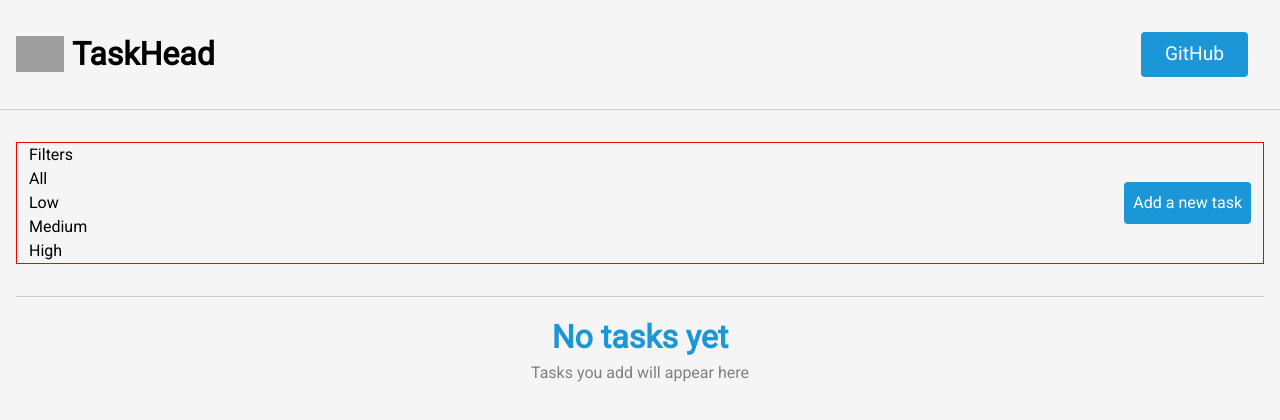
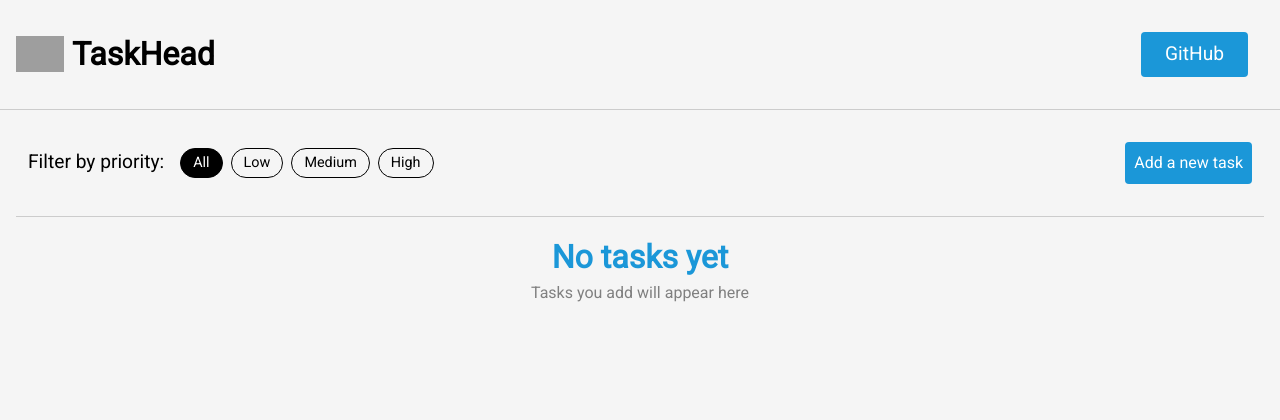
Before and after one commit to not-vibhu/taskhead, a React (Create React App) app: page / in a window 1280 px wide. Shown: the top 420 px of the page. Built offline with nearby package versions, Linux system fonts and the light colour scheme; grey boxes are pictures that could not be loaded.

Commit message:
style: styled filters

```diff
--- a/src/Components/Filters.jsx
+++ b/src/Components/Filters.jsx
@@ -9,12 +9,12 @@ export default function Filters() {
 
     return (
         <div className="filter-div">
-            <p>Filters</p>
+            <p className="filter-text">Filter by priority: </p>
 
-            <div>
+            <div className="filter-pill-div">
 
-                {filterList.map((filterItem) => <div className={`filter-pill`} onClick={() => setFilter(filterItem)}>
-                    {filterItem}
+                {filterList.map((filterItem) => <div className={`filter-pill ${filter === filterItem ? "active-filter" : null}`} onClick={() => setFilter(filterItem)}>
+                    <p>{filterItem}</p>
                 </div>
                 )}
 
--- a/src/Components/Styles/Filters.css
+++ b/src/Components/Styles/Filters.css
@@ -0,0 +1,35 @@
+.filter-div {
+    display: flex;
+    gap: 1rem;
+    align-items: center;
+}
+
+.filter-text {
+    color: black;
+    font-size: 1.2rem;
+}
+
+.filter-pill-div {
+    display: flex;
+    align-items: center;
+    gap: 0.5rem;
+}
+
+.filter-pill {
+    max-width: max-content;
+    border: 1px solid black;
+    font-size: 0.9rem;
+    padding: 0.2rem 0.75rem;
+    border-radius: 1.25rem;
+    display: flex;
+    align-items: center;
+}
+
+.active-filter {
+    background-color: black;
+    color: white;
+}
+
+.filter-pill:hover {
+    cursor: pointer;
+}
--- a/src/Pages/HomePage.jsx
+++ b/src/Pages/HomePage.jsx
@@ -6,7 +6,6 @@ import Filters from "../Components/Filters";
 import { useModal } from "../Contexts/ModalContext";
 import { useTask } from "../Contexts/TaskContext";
 import { useFilter } from "../Contexts/FilterContext";
-import { useState } from "react";
 
 
 export default function HomePage() {
--- a/src/Pages/Styles/HomePage.css
+++ b/src/Pages/Styles/HomePage.css
@@ -16,7 +16,6 @@
     justify-content: space-between;
     align-items: center;
     padding: 0rem 0.75rem;
-    border: 1px solid red;
     margin: 2rem 0rem;
 }
 
```
